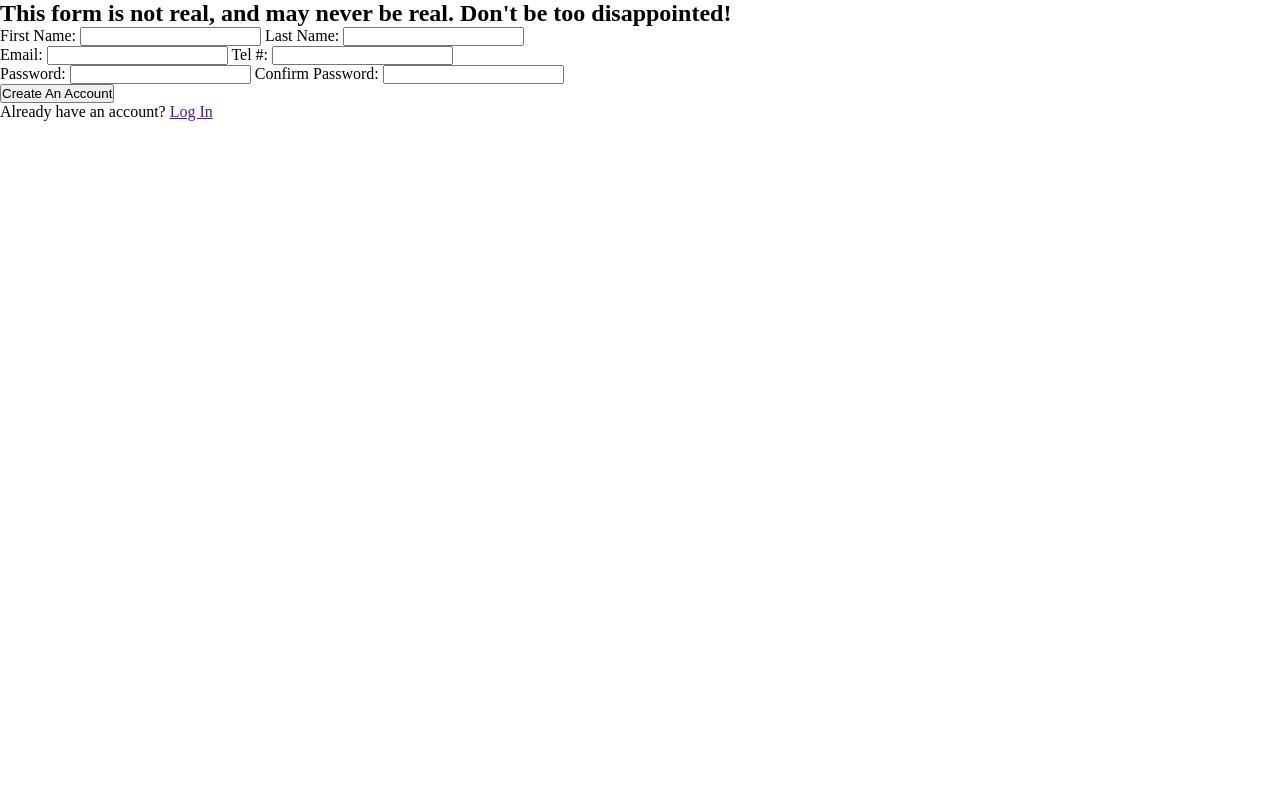
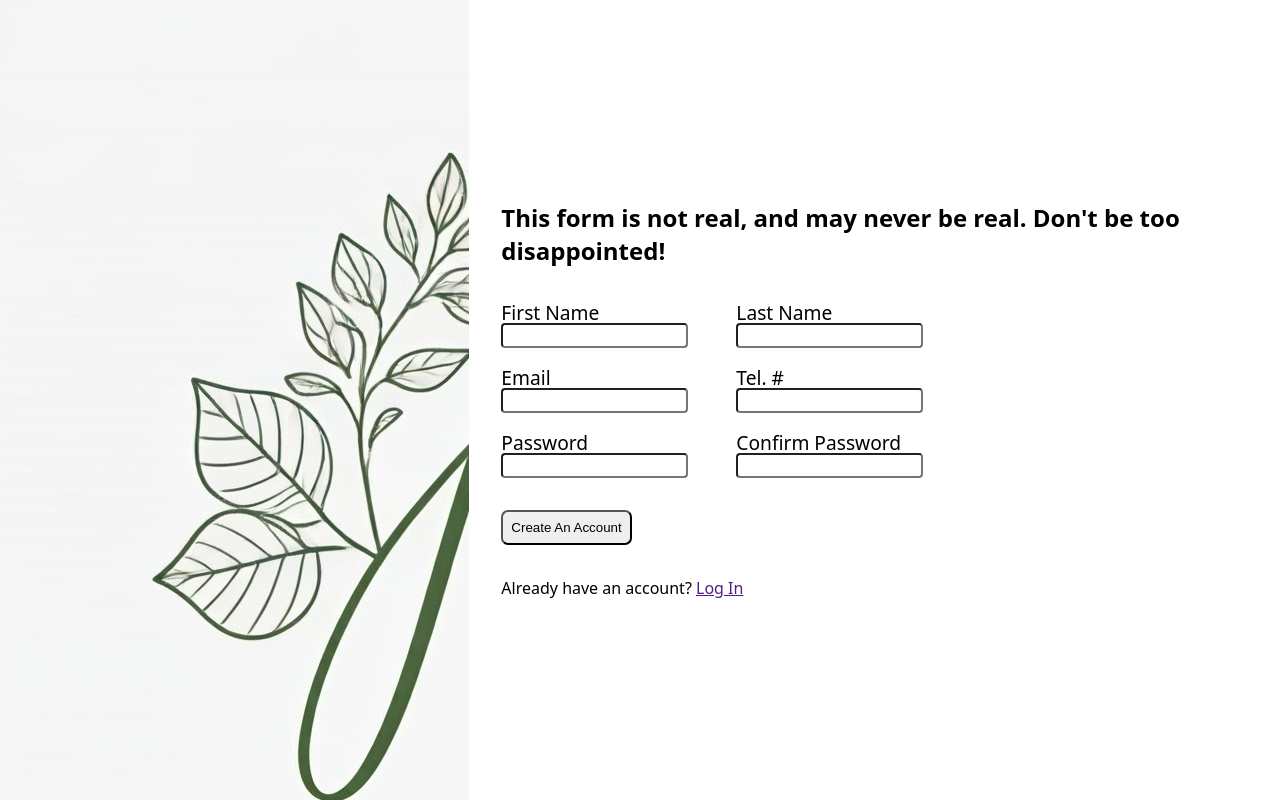
Before and after one commit to hbar1st/TOP-sign-up-form, a plain HTML site: page index.html in a window 1280 px wide. Drawn offline with Linux system fonts and the light colour scheme; a web font is replaced by a local one.

Commit message:
update branding and logo

```diff
--- a/index.html
+++ b/index.html
@@ -2,36 +2,51 @@
 <html lang="en">
 
 <head>
+    <link rel="stylesheet" href="styles.css">
+    <link rel="preconnect" href="https://fonts.googleapis.com">
     <title></title>
     <meta name="viewport" content="width=device-width, initial-scale=1.0">
     <meta http-equiv="Content-Type" content="text/html;charset=UTF-8">
-    <link rel="stylesheet" href="styles.css">
+<link rel="preconnect" href="https://fonts.gstatic.com" crossorigin>
+<link href="https://fonts.googleapis.com/css2?family=Dokdo&family=Roboto:ital,wght@0,100;0,300;0,400;0,500;0,700;0,900;1,100;1,300;1,400;1,500;1,700;1,900&display=swap" rel="stylesheet">
 </head>
 
 <body>
     <section id="brand">
-
+        <img id="logo" src="plantsitter.jpeg" alt="plantsitter logo">
     </section>
     <section id="content">
         <h1>This form is not real, and may never be real. Don't be too disappointed!</h1>
         <form action="" method="post">
             <div class="row">
-                <label for="firstname">First Name:</label>
+                <div class="field">
+                    <label for="firstname">First Name</label>
                     <input type="text" name="firstname" id="firstname">
-                <label for="lastname">Last Name:</label>
+                </div>
+                <div class="field">
+                    <label for="lastname">Last Name</label>
                     <input type="text" name="lastname" id="lastname">
                 </div>
+            </div>
             <div class="row">
-                <label for="email">Email:</label>
+                <div class="field">
+                    <label for="email">Email</label>
                     <input type="email" name="email" id="email">
-                <label for="tel">Tel #:</label>
+                </div>
+                <div class="field">
+                    <label for="tel">Tel. #</label>
                     <input type="tel" name="tel" id="tel">
                 </div>
+            </div>
             <div class="row">
-                <label for="password">Password:</label>
+                <div class="field">
+                    <label for="password">Password</label>
                     <input type="password" name="password" id="password">
-                <label for="confirm-pwd">Confirm Password:</label>
+                </div>
+                <div class="field">
+                    <label for="confirm-pwd">Confirm Password</label>
                     <input type="password" name="confirm-pwd" id="confirm-pwd">
+                </div>
             </div>
 
             <button type="submit">Create An Account</button>
--- a/styles.css
+++ b/styles.css
@@ -3,3 +3,82 @@
     padding: 0;
     box-sizing: border-box;
 }
+
+body {
+    display: flex;
+    flex-direction: row;
+    min-height: 100vh;
+}
+
+#brand:after {
+    background-image: url()
+    position: absolute;
+    top: 0;
+    left: 0;
+}
+#brand {
+
+    width: 44vw;
+    max-height: 100vh;
+    overflow: hidden;
+    background-image: url(background-branding.jpeg);
+    background-position-x: 25%;
+    background-position-y: 30%;
+
+}
+
+#content {
+    font-family: "Dokdo", system-ui;
+    font-weight: 400;
+    font-style: normal;
+    width: 75vw;
+    display: flex;
+    flex-direction: column;
+    justify-content: center;
+    align-items: flex-start;
+    gap: 2rem;
+    padding: 0 2rem;
+
+}
+
+form {
+    display: flex;
+    flex-direction: column;
+
+    gap: 1rem;
+    .row {
+        display: flex;
+        justify-content: space-between;
+        width: clamp(50%, 500px, 100%);
+        gap: 3rem;
+
+        div {
+            display: flex;
+            flex-direction: column;
+            font-size: larger;
+            gap: 0px;
+
+            label {
+                margin-bottom: -3px;
+            }
+            input {
+                font-size: 1.1;
+                padding: 3px;
+                border-radius: 4px;
+            }
+        }
+    }
+    button {
+        flex: 0;
+        width: fit-content;
+        padding: .5rem;
+        border-radius: 7px;
+        margin-top: 1rem;
+    }
+}
+
+.dokdo-regular {
+    font-family: "Dokdo", system-ui;
+    font-weight: 400;
+    font-style: normal;
+  }
```
Also changed, not shown: background-branding.jpeg (added), plantsitter.jpeg (added). Lines whose indentation alone changed are shown as unchanged.
